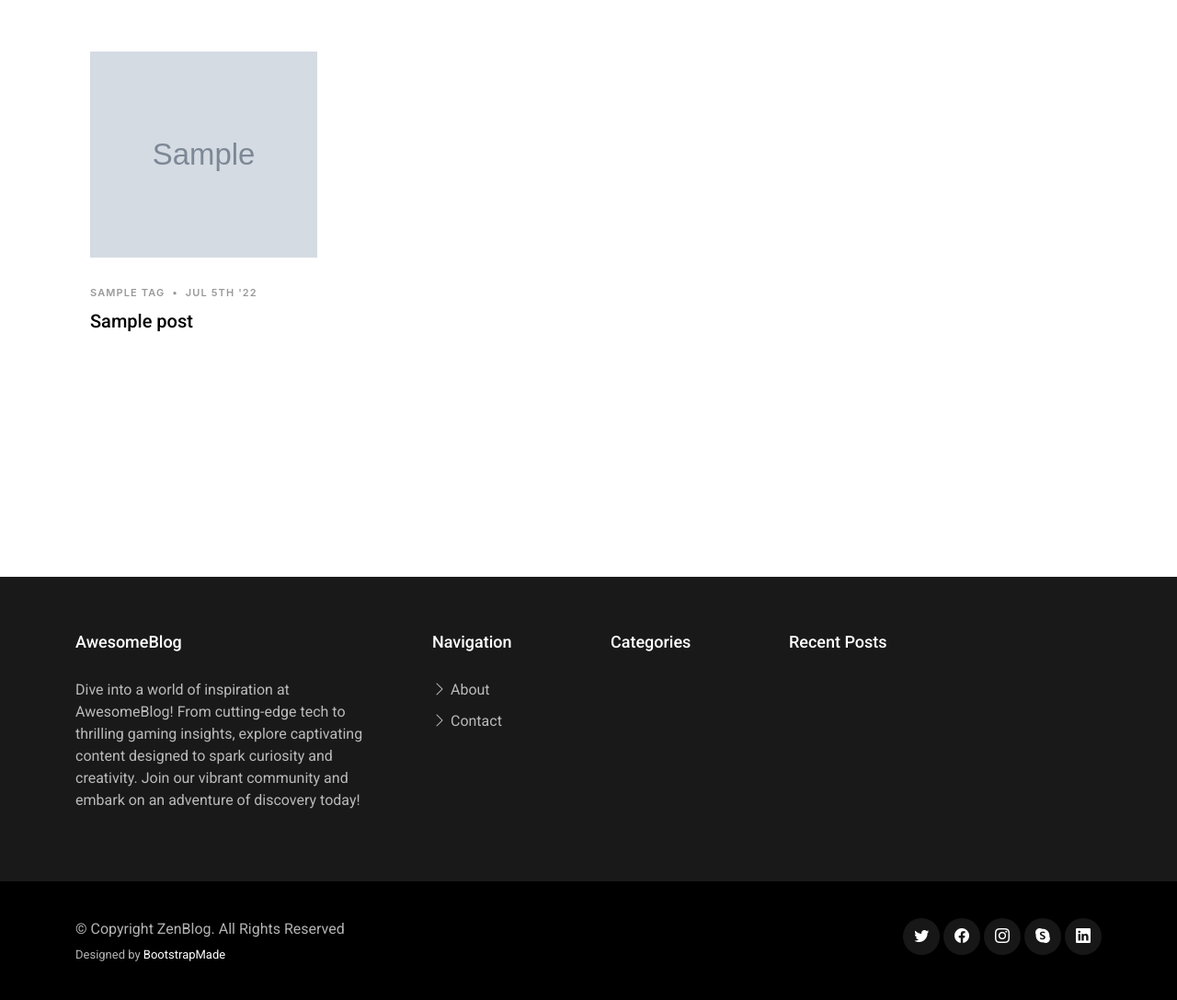
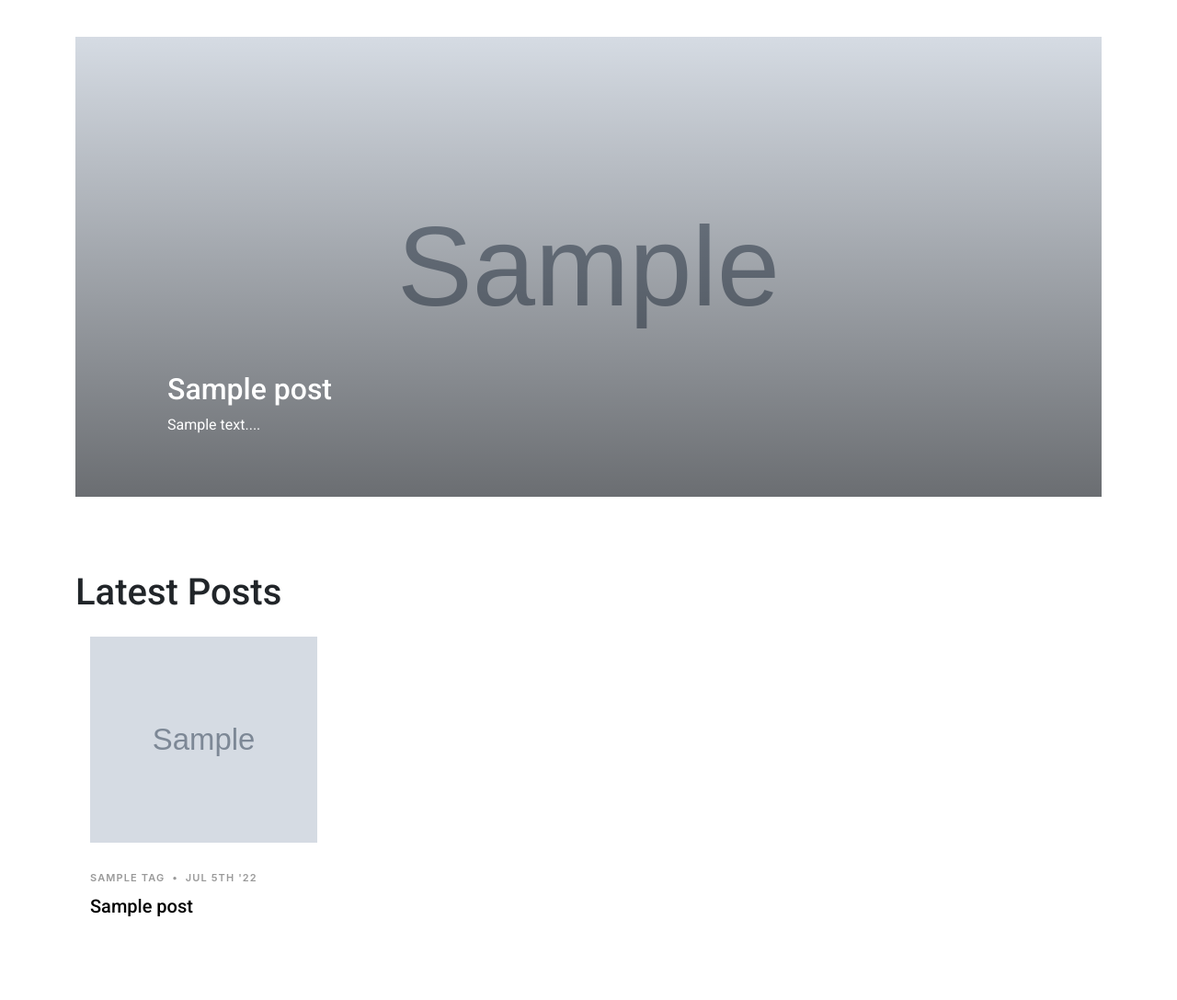
Before and after one commit to z4gon/blog_django, a Django app: page / in a window 1280 px wide. Shown: the part 90-1177 px from the top of the page at 92% size. Run offline with Django 4.2, Linux system fonts and the light colour scheme; tables that the repository leaves empty hold one stand-in row (values such as "Sample post"); grey boxes marked "Sample" are stand-in pictures; some libraries are stand-ins or nearby versions.

Commit message:
popular posts hero slider

```diff
--- a/app/static/app/js/main.js
+++ b/app/static/app/js/main.js
@@ -8,3 +8,26 @@ function showCommentBox(replyButton) {
   }
   replyButton.style.display = "none";
 }
+
+/**
+ * Hero Slider
+ */
+var swiper = new Swiper(".sliderFeaturedPosts", {
+  spaceBetween: 0,
+  speed: 500,
+  centeredSlides: true,
+  loop: true,
+  slideToClickedSlide: true,
+  autoplay: {
+    delay: 3000,
+    disableOnInteraction: false,
+  },
+  pagination: {
+    el: ".swiper-pagination",
+    clickable: true,
+  },
+  navigation: {
+    nextEl: ".custom-swiper-button-next",
+    prevEl: ".custom-swiper-button-prev",
+  },
+});
--- a/app/templates/app/posts_list.html
+++ b/app/templates/app/posts_list.html
@@ -5,7 +5,6 @@
 {% block title %}Home{% endblock %}
 
 {% block content %}
-{% comment %}
 <!-- ======= Hero Slider Section ======= -->
 <section id="hero-slider" class="hero-slider">
 	<div class="container-md" data-aos="fade-in">
@@ -13,41 +12,24 @@
 			<div class="col-12">
 				<div class="swiper sliderFeaturedPosts">
 					<div class="swiper-wrapper">
+
+						{% for post in popular_posts %}
+
 							<div class="swiper-slide">
-				<a href="single-post.html" class="img-bg d-flex align-items-end" style="background-image: url('assets/img/post-slide-1.jpg');">
+								<a
+									href={% url "post_details" post.slug %}
+									class="img-bg d-flex align-items-end"
+									style="background-image: url('{{ post.image.url }}');"
+								>
 									<div class="img-bg-inner">
-					<h2>The Best Homemade Masks for Face (keep the Pimples Away)</h2>
-					<p>Lorem ipsum dolor sit amet, consectetur adipisicing elit. Quidem neque est mollitia! Beatae minima assumenda repellat harum vero, officiis ipsam magnam obcaecati cumque maxime inventore repudiandae quidem necessitatibus rem atque.</p>
+										<h2>{{ post.title }}</h2>
+										<p>{{ post.body|slice:'0:200' }}...</p>
 									</div>
 								</a>
 							</div>
 
-				<div class="swiper-slide">
-				<a href="single-post.html" class="img-bg d-flex align-items-end" style="background-image: url('assets/img/post-slide-2.jpg');">
-					<div class="img-bg-inner">
-					<h2>17 Pictures of Medium Length Hair in Layers That Will Inspire Your New Haircut</h2>
-					<p>Lorem ipsum dolor sit amet, consectetur adipisicing elit. Quidem neque est mollitia! Beatae minima assumenda repellat harum vero, officiis ipsam magnam obcaecati cumque maxime inventore repudiandae quidem necessitatibus rem atque.</p>
-					</div>
-				</a>
-				</div>
+						{% endfor %}
 
-				<div class="swiper-slide">
-				<a href="single-post.html" class="img-bg d-flex align-items-end" style="background-image: url('assets/img/post-slide-3.jpg');">
-					<div class="img-bg-inner">
-					<h2>13 Amazing Poems from Shel Silverstein with Valuable Life Lessons</h2>
-					<p>Lorem ipsum dolor sit amet, consectetur adipisicing elit. Quidem neque est mollitia! Beatae minima assumenda repellat harum vero, officiis ipsam magnam obcaecati cumque maxime inventore repudiandae quidem necessitatibus rem atque.</p>
-					</div>
-				</a>
-				</div>
-
-				<div class="swiper-slide">
-				<a href="single-post.html" class="img-bg d-flex align-items-end" style="background-image: url('assets/img/post-slide-4.jpg');">
-					<div class="img-bg-inner">
-					<h2>9 Half-up/half-down Hairstyles for Long and Medium Hair</h2>
-					<p>Lorem ipsum dolor sit amet, consectetur adipisicing elit. Quidem neque est mollitia! Beatae minima assumenda repellat harum vero, officiis ipsam magnam obcaecati cumque maxime inventore repudiandae quidem necessitatibus rem atque.</p>
-					</div>
-				</a>
-				</div>
 					</div>
 					<div class="custom-swiper-button-next">
 						<span class="bi-chevron-right"></span>
@@ -61,14 +43,15 @@
 			</div>
 		</div>
 	</div>
-	</section><!-- End Hero Slider Section -->
-{% endcomment %}
+</section>
+<!-- End Hero Slider Section -->
 
 <!-- ======= Post Grid Section ======= -->
 <section id="posts" class="posts">
 	<div class="container">
 		<div class="col-lg-12 posts-list">
-			{% for post in posts %}
+			<h1>Latest Posts</h1>
+			{% for post in latest_posts %}
 			<!-- card -->
 				<div class="post-entry-1 col-lg-3">
 					<a href={% url "post_details" post.slug %}>
--- a/app/views.py
+++ b/app/views.py
@@ -7,6 +7,8 @@ from app.forms import CommentForm
 
 # Create your views here.
 
+MAX_POSTS = 50
+
 def posts(request):
     if request.GET.get('tag'):
         tag_slug = request.GET.get('tag')
@@ -15,11 +17,12 @@ def posts(request):
         except Tag.DoesNotExist:
             return render(request, 'app/404.html', status=404)
 
-        posts = tag.posts.all()[0:10]
+        posts = tag.posts.all()[0:MAX_POSTS]
         return render(request, 'app/tag_posts_list.html', {'tag': tag, 'posts': posts})
     else:
-        posts = Post.objects.all()[0:10]
-        return render(request, 'app/posts_list.html', {'posts': posts})
+        popular_posts = Post.objects.all().order_by('-views_count')[0:MAX_POSTS]
+        latest_posts = Post.objects.all()[0:MAX_POSTS]
+        return render(request, 'app/posts_list.html', {'popular_posts': popular_posts, 'latest_posts': latest_posts})
 
 def post(request, post_slug):
     try:
--- a/templates/base.html
+++ b/templates/base.html
@@ -30,6 +30,10 @@
 		<link
 			href="https://cdnjs.cloudflare.com/ajax/libs/bootstrap-icons/1.11.3/font/bootstrap-icons.min.css"
 			rel="stylesheet"
+		/>
+		<link
+			rel="stylesheet"
+			href="https://cdn.jsdelivr.net/npm/swiper@11/swiper-bundle.min.css"
 		/>
 
 		<!-- Template Main CSS Files -->
@@ -283,6 +287,14 @@
 				</div>
 			</div>
 		</footer>
+
+		<!-- Vendor JS Files -->
+		{% comment %}
+		<script src="https://cdnjs.cloudflare.com/ajax/libs/bootstrap/5.3.3/js/bootstrap.bundle.min.js"></script>
+		{% endcomment %}
+		<script src="https://cdn.jsdelivr.net/npm/swiper@11/swiper-bundle.min.js"></script>
+
+		<!-- Template Main JS File -->
 		<script src="{% static 'app/js/main.js' %}" id="main"></script>
 	</body>
 </html>
```
Lines whose indentation alone changed are shown as unchanged.
